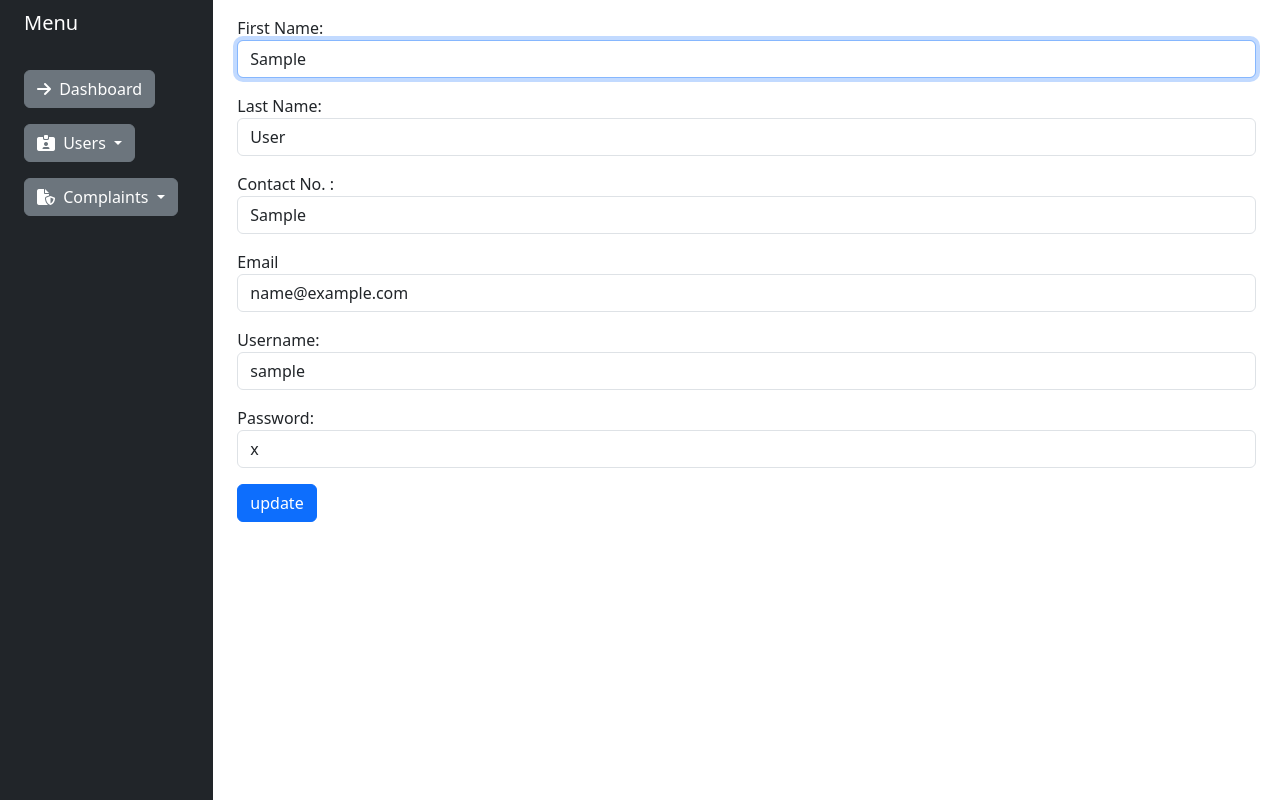
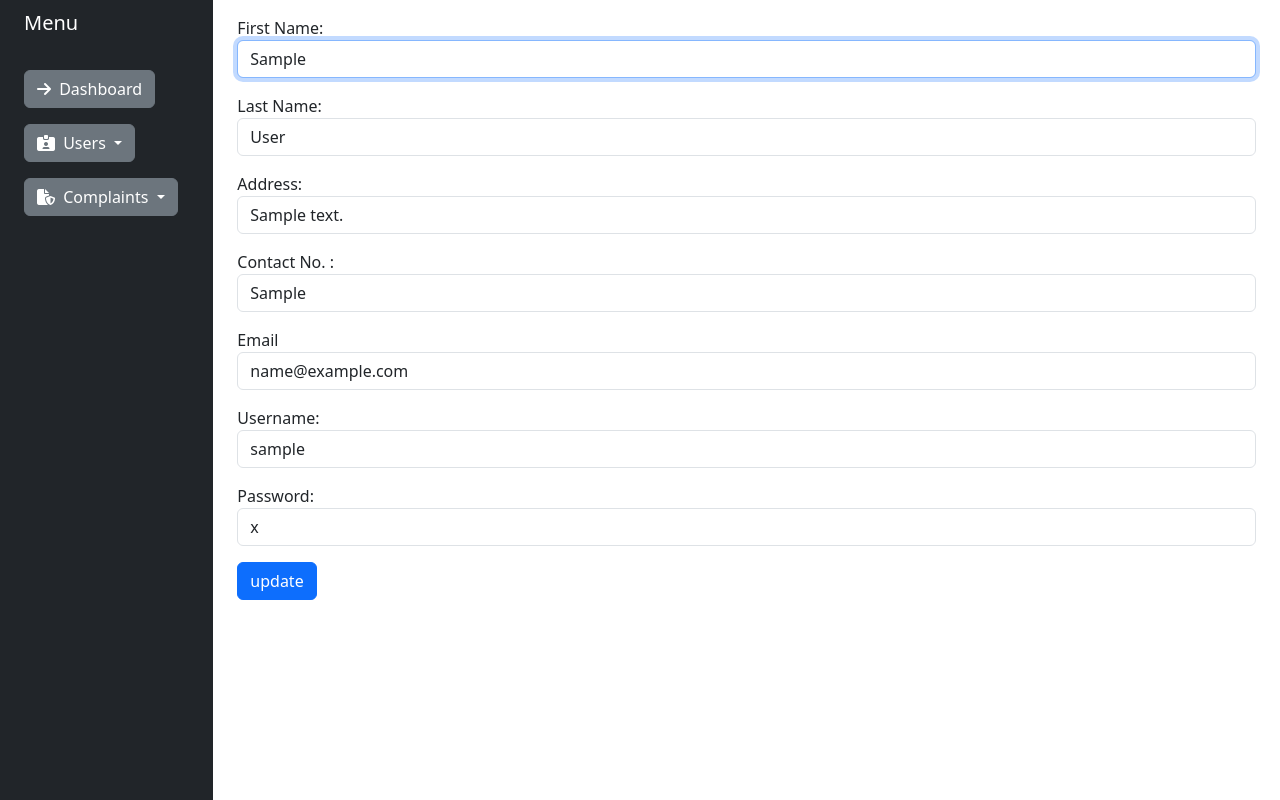
Before and after one commit to Amsharr/SDP_CW, a PHP site: the page made by System admin/complainers/editUser.php in a window 1280 px wide. Shown: the part 56-856 px from the top of the page. Run offline with PHP 8.4, Linux system fonts and the light colour scheme; tables that the repository leaves empty hold one stand-in row (values such as "Sample post"); some libraries are stand-ins or nearby versions.

Commit message:
Fixed complainers data not showing up

```diff
--- a/System admin/complainers/editUser.php
+++ b/System admin/complainers/editUser.php
@@ -7,6 +7,7 @@
     $row=mysqli_fetch_assoc($result);
     $firstName=$row['firstName'];
     $lastName=$row['lastName'];
+    $address=$row['address'];
     $contactNo=$row['contactNo'];
     $email=$row['email'];
     $username=$row['username'];
@@ -16,12 +17,13 @@
 	if(isset($_POST["submit"])){
         $firstName=$_POST['firstName'];
         $lastName=$_POST['lastName'];
+        $address=$_POST['address'];
         $contactNo=$_POST['contactNo'];
         $email=$_POST['email'];
         $username=$_POST['username'];
         $password=$_POST['password'];
 
-		$query ="UPDATE `complainers` set userId=$id,firstName='$firstName',lastName='$lastName',contactNo='$contactNo',email='$email',username='$username',password='$password' where userId=$id";
+		$query ="UPDATE `complainers` set userId=$id,firstName='$firstName',lastName='$lastName',contactNo='$contactNo',email='$email',username='$username',password='$password', address='$address' where userId=$id";
 		mysqli_query($conn, $query);
 		echo '<script>
         window.location.href ="viewComplainers.php";
@@ -87,32 +89,37 @@
                     <!-- First Name -->
                     <div class="mb-3">
                         <label> First Name: </label>
-                        <input type="text" name="firstName" class="form-control" autofocus="on" value=<?php echo $firstName;?> required>
+                        <input type="text" name="firstName" class="form-control" autofocus="on" required value=<?php echo $firstName;?>>
                     </div>
                     <!-- Last Name -->
                     <div class="mb-3">
                         <label> Last Name:</label>
-                        <input type="text" name="lastName" class="form-control" value=<?php echo $lastName;?> required>
+                        <input type="text" name="lastName" class="form-control" required value=<?php echo $lastName;?>>
                     </div>
-                    <!-- Mobile No. -->
+                    <!-- Address -->
+                    <div class="mb-3">
+                      <label>Address:</label>
+                      <input type="text" name="address" class="form-control" required value="<?php echo $address;?>" >
+                    </div>
+                    <!-- Contact No. -->
                     <div class="mb-3">
                         <label> Contact No. :</label>
-                        <input type="text" name="contactNo" class="form-control" autofocus="on" value=<?php echo $contactNo;?> ]>
+                        <input type="text" name="contactNo" maxlength="12" class="form-control" autofocus="on" required value="<?php echo $contactNo;?>">
                     </div>
                     <!-- Email -->
                     <div class="mb-3">
                         <label> Email</label>
-                        <input type="text" name="email" class="form-control" value=<?php echo $email;?> required>
+                        <input type="text" name="email" class="form-control" required value=<?php echo $email;?>>
                     </div>
                     <!-- Username -->
                     <div class="mb-3">
                         <label> Username: </label>
-                        <input type="text" name="username" class="form-control" autofocus="on" value=<?php echo $username;?> required>
+                        <input type="text" name="username" class="form-control" autofocus="on" required value=<?php echo $username;?>>
                     </div>
                     <!-- Password -->
                     <div class="mb-3">
                         <label> Password: </label>
-                        <input type="text" name="password" class="form-control" autofocus="on" value=<?php echo $password;?> required>
+                        <input type="text" name="password" class="form-control" autofocus="on" required value=<?php echo $password;?>>
                     </div>
                     <!-- Add button  -->
                     <div>
```
Also changed, not shown: System admin/complainers/addUser.php (+9 -3 lines), System admin/complainers/viewComplainers.php (+5 -2 lines).
